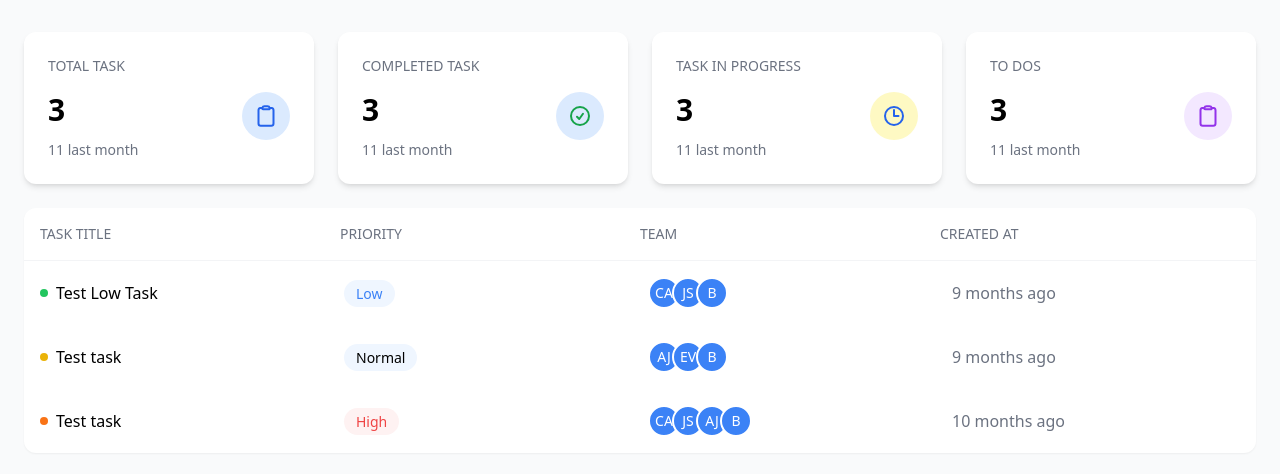
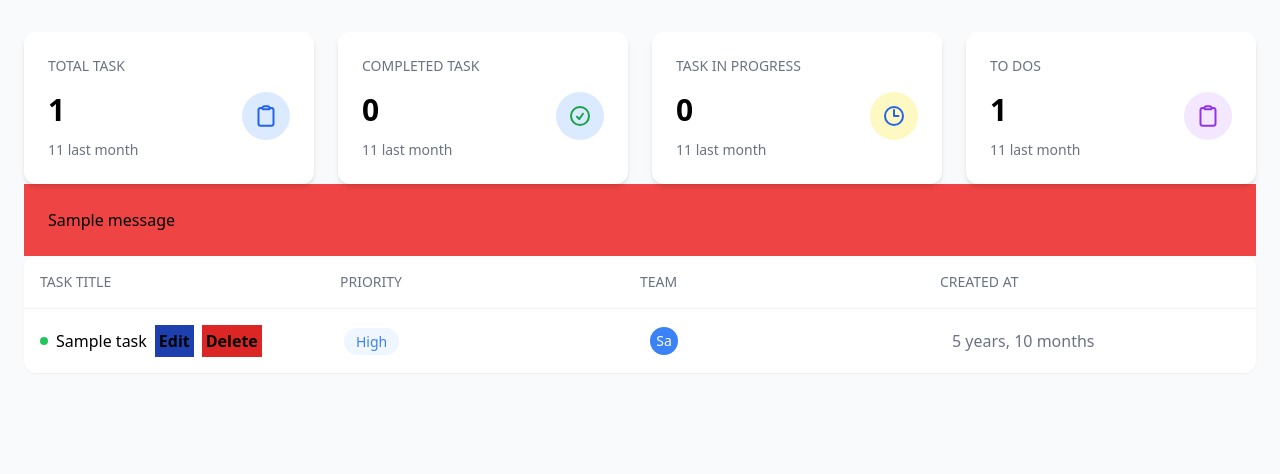
Before and after one commit to mdmohidulislammi/Learning, a Django app: page /tasks/manager/ in a window 1280 px wide. Shown: the part 64-538 px from the top of the page. Run offline with Django 5.2, Linux system fonts and the light colour scheme; tables that the repository leaves empty hold one stand-in row (values such as "Sample post"); one stand-in notice (Sample message) is shown.

Commit message:
This is final file

```diff
--- a/Django Framework/Milestone 1/task management/static/css/output.css
+++ b/Django Framework/Milestone 1/task management/static/css/output.css
@@ -846,21 +834,6 @@ video {
   border-color: rgb(243 244 246 / var(--tw-border-opacity, 1));
 }
 
-.border-gray-300 {
-  --tw-border-opacity: 1;
-  border-color: rgb(209 213 219 / var(--tw-border-opacity, 1));
-}
-
-.border-white {
-  --tw-border-opacity: 1;
-  border-color: rgb(255 255 255 / var(--tw-border-opacity, 1));
-}
-
-.border-red-300 {
-  --tw-border-opacity: 1;
-  border-color: rgb(252 165 165 / var(--tw-border-opacity, 1));
-}
-
 .border-red-600 {
   --tw-border-opacity: 1;
   border-color: rgb(220 38 38 / var(--tw-border-opacity, 1));
@@ -869,6 +842,11 @@ video {
 .border-rose-600 {
   --tw-border-opacity: 1;
   border-color: rgb(225 29 72 / var(--tw-border-opacity, 1));
+}
+
+.border-white {
+  --tw-border-opacity: 1;
+  border-color: rgb(255 255 255 / var(--tw-border-opacity, 1));
 }
 
 .bg-blue-100 {
@@ -886,6 +864,16 @@ video {
   background-color: rgb(59 130 246 / var(--tw-bg-opacity, 1));
 }
 
+.bg-blue-600 {
+  --tw-bg-opacity: 1;
+  background-color: rgb(37 99 235 / var(--tw-bg-opacity, 1));
+}
+
+.bg-blue-800 {
+  --tw-bg-opacity: 1;
+  background-color: rgb(30 64 175 / var(--tw-bg-opacity, 1));
+}
+
 .bg-gray-100 {
   --tw-bg-opacity: 1;
   background-color: rgb(243 244 246 / var(--tw-bg-opacity, 1));
@@ -901,11 +889,6 @@ video {
   background-color: rgb(34 197 94 / var(--tw-bg-opacity, 1));
 }
 
-.bg-orange-500 {
-  --tw-bg-opacity: 1;
-  background-color: rgb(249 115 22 / var(--tw-bg-opacity, 1));
-}
-
 .bg-purple-100 {
   --tw-bg-opacity: 1;
   background-color: rgb(243 232 255 / var(--tw-bg-opacity, 1));
@@ -919,11 +902,6 @@ video {
 .bg-red-100 {
   --tw-bg-opacity: 1;
   background-color: rgb(254 226 226 / var(--tw-bg-opacity, 1));
-}
-
-.bg-red-50 {
-  --tw-bg-opacity: 1;
-  background-color: rgb(254 242 242 / var(--tw-bg-opacity, 1));
 }
 
 .bg-red-500 {
@@ -946,24 +924,18 @@ video {
   background-color: rgb(234 179 8 / var(--tw-bg-opacity, 1));
 }
 
-.bg-blue-700 {
+.bg-rose-950 {
   --tw-bg-opacity: 1;
-  background-color: rgb(29 78 216 / var(--tw-bg-opacity, 1));
+  background-color: rgb(76 5 25 / var(--tw-bg-opacity, 1));
 }
 
-.bg-blue-600 {
+.bg-red-600 {
   --tw-bg-opacity: 1;
-  background-color: rgb(37 99 235 / var(--tw-bg-opacity, 1));
+  background-color: rgb(220 38 38 / var(--tw-bg-opacity, 1));
 }
 
-.bg-gray-500 {
-  --tw-bg-opacity: 1;
-  background-color: rgb(107 114 128 / var(--tw-bg-opacity, 1));
-}
-
-.bg-blue-800 {
-  --tw-bg-opacity: 1;
-  background-color: rgb(30 64 175 / var(--tw-bg-opacity, 1));
+.p-1 {
+  padding: 0.25rem;
 }
 
 .p-2 {
@@ -1085,11 +1045,6 @@ video {
   color: rgb(147 51 234 / var(--tw-text-opacity, 1));
 }
 
-.text-red-500 {
-  --tw-text-opacity: 1;
-  color: rgb(239 68 68 / var(--tw-text-opacity, 1));
-}
-
 .text-red-800 {
   --tw-text-opacity: 1;
   color: rgb(153 27 27 / var(--tw-text-opacity, 1));
--- a/Django Framework/Milestone 1/task management/tasks/models.py
+++ b/Django Framework/Milestone 1/task management/tasks/models.py
@@ -48,7 +48,7 @@ class TaskDetail(models.Model):
         on_delete=models.CASCADE,
         related_name='details',
     )
-    assigned_to = models.CharField(max_length=100)
+    # assigned_to = models.CharField(max_length=100)
     priority = models.CharField(
         max_length=1, choices=PRIORITY_OPTIONS, default=LOW)
     notes = models.TextField(blank=True, null=True)
--- a/Django Framework/Milestone 1/task management/tasks/templates/all_html/dashboard.html
+++ b/Django Framework/Milestone 1/task management/tasks/templates/all_html/dashboard.html
@@ -43,11 +43,12 @@
         <!-- Status task -->
         <div class="grid grid-cols-4 gap-6">
           <!-- Total tasks -->
+           <a href="{% url 'manager-dashboard' %}?type='all">
           <div class="bg-white rounded-xl p-6 shadow-md">
             <h3 class="text-sm font medium text-gray-500 mb-4">TOTAL TASK</h3>
             <div class="flex justify-between items-start">
               <div>
-                <p class="text-3xl font-semibold mb-3">3</p>
+                <p class="text-3xl font-semibold mb-3"> {{counts.total}} </p>
                 <p class="text-gray-500 text-sm">11 last month</p>
               </div>
               <div class="bg-blue-100 rounded-full p-3">
@@ -68,14 +69,16 @@
               </div>
             </div>
           </div>
+           </a>
           <!-- second completed task -->
+           <a href="{% url 'manager-dashboard' %}?type=completed">
           <div class="bg-white rounded-xl p-6 shadow-md">
             <h3 class="text-sm font medium text-gray-500 mb-4">
               COMPLETED TASK
             </h3>
             <div class="flex justify-between items-start">
               <div>
-                <p class="text-3xl font-semibold mb-3">3</p>
+                <p class="text-3xl font-semibold mb-3"> {{counts.completed}} </p>
                 <p class="text-gray-500 text-sm">11 last month</p>
               </div>
               <div class="bg-blue-100 rounded-full p-3">
@@ -96,14 +99,16 @@
               </div>
             </div>
           </div>
+           </a>
           <!-- TASK IN PROGRESS-->
+           <a href="{% url 'manager-dashboard' %}?type=in-progress">
           <div class="bg-white rounded-xl p-6 shadow-md">
             <h3 class="text-sm font medium text-gray-500 mb-4">
               TASK IN PROGRESS
             </h3>
             <div class="flex justify-between items-start">
               <div>
-                <p class="text-3xl font-semibold mb-3">3</p>
+                <p class="text-3xl font-semibold mb-3"> {{counts.in_progress}} </p>
                 <p class="text-gray-500 text-sm">11 last month</p>
               </div>
               <div class="bg-yellow-100 rounded-full p-3">
@@ -124,12 +129,14 @@
               </div>
             </div>
           </div>
+           </a>
           <!-- TO DOS -->
+           <a href="{% url 'manager-dashboard' %}?type=pending">
           <div class="bg-white rounded-xl p-6 shadow-md">
             <h3 class="text-sm font medium text-gray-500 mb-4">TO DOS</h3>
             <div class="flex justify-between items-start">
               <div>
-                <p class="text-3xl font-semibold mb-3">3</p>
+                <p class="text-3xl font-semibold mb-3"> {{counts.pending}} </p>
                 <p class="text-gray-500 text-sm">11 last month</p>
               </div>
               <div class="bg-purple-100 rounded-full p-3">
@@ -150,11 +157,21 @@
               </div>
             </div>
           </div>
+           </a>
 
-          <div></div>
-          <div></div>
+
         </div>
-
+           <div>
+      {% if messages %}
+      {% for message in messages %}
+      {% if message == 'Task Deleted Successfully' %}
+      <div class="bg-green-500 p-6"> {{message}} </div>
+      {% else %}
+      <div class="bg-red-500 p-6"> {{message}} </div>
+      {% endif %}
+      {% endfor %}
+      {% endif %}
+    </div>
 
         {% comment %}  {% endcomment %}
          {% block tasks %}
--- a/Django Framework/Milestone 1/task management/tasks/templates/all_html/manager.html
+++ b/Django Framework/Milestone 1/task management/tasks/templates/all_html/manager.html
@@ -16,119 +16,45 @@
 
           <!-- task items 1-->
           <div class="divide-y divide-gray-100">
+           {% for task in tasks  %}
             <div class="grid grid-cols-4 p-4 gap-4 items-center">
               <div class="flex items-center gap-2">
                 <div class="w-2 h-2 bg-green-500 rounded-full"></div>
-                <span> Test Low Task</span>
+                <span> {{task.title}} </span>
+               <form action="{% url 'update-task' task.id %}" method="POST">
+                {% csrf_token %}
+                <button class="bg-blue-800 p-1 font-semibold">Edit</button>
+               </form>
+               <form action="{% url 'delete-task' task.id %}" method="POST">
+                {% csrf_token %}
+                  <button class="bg-red-600 p-1 font-semibold">Delete</button>
+               </form>
               </div>
               <div>
                 <span
                   class="px-3 rounded-full bg-blue-50 text-blue-500 py-1 text-sm"
-                  >Low</span
+                  > {{task.details.get_priority_display}} </span
                 >
               </div>
               <div>
                 <div class="flex -space-x-2">
-                  <div
+                  {% for emp in task.assigned_to.all %}
+                    <div
                     class="w-8 h-8 rounded-full bg-blue-500 flex items-center justify-center text-white text-sm border-2 border-white"
                   >
-                    CA
+                  {{emp.name|slice:':2'}}
                   </div>
-                  <div
-                    class="w-8 h-8 rounded-full bg-blue-500 flex items-center justify-center text-white text-sm border-2 border-white"
-                  >
-                    JS
-                  </div>
-                  <div
-                    class="w-8 h-8 rounded-full bg-blue-500 flex items-center justify-center text-white text-sm border-2 border-white"
-                  >
-                    B
-                  </div>
+                  {% endfor %}
+
                 </div>
               </div>
               <div>
-                <span class="text-gray-500">9 months ago</span>
+                <span class="text-gray-500"> {{task.created_at|timesince}} </span>
               </div>
             </div>
+
+           {% endfor %}
           </div>
-          <!-- items two -->
-          <div class="divide-y divide-gray-100">
-            <div class="grid grid-cols-4 p-4 gap-4 items-center">
-              <div class="flex items-center gap-2">
-                <div class="w-2 h-2 bg-yellow-500 rounded-full"></div>
-                <span> Test task</span>
-              </div>
-              <div>
-                <span
-                  class="px-3 rounded-full bg-blue-50 text-black-100 py-1 text-sm"
-                  >Normal</span
-                >
-              </div>
-              <div>
-                <div class="flex -space-x-2">
-                  <div
-                    class="w-8 h-8 rounded-full bg-blue-500 flex items-center justify-center text-white text-sm border-2 border-white"
-                  >
-                    AJ
-                  </div>
-                  <div
-                    class="w-8 h-8 rounded-full bg-blue-500 flex items-center justify-center text-white text-sm border-2 border-white"
-                  >
-                    EV
-                  </div>
-                  <div
-                    class="w-8 h-8 rounded-full bg-blue-500 flex items-center justify-center text-white text-sm border-2 border-white"
-                  >
-                    B
-                  </div>
-                </div>
-              </div>
-              <div>
-                <span class="text-gray-500">9 months ago</span>
-              </div>
-            </div>
-          </div>
-          <!-- items three -->
-          <div class="divide-y divide-gray-100">
-            <div class="grid grid-cols-4 p-4 gap-4 items-center">
-              <div class="flex items-center gap-2">
-                <div class="w-2 h-2 bg-orange-500 rounded-full"></div>
-                <span> Test task</span>
-              </div>
-              <div>
-                <span
-                  class="px-3 rounded-full bg-red-50 text-red-500 py-1 text-sm"
-                  >High</span
-                >
-              </div>
-              <div>
-                <div class="flex -space-x-2">
-                  <div
-                    class="w-8 h-8 rounded-full bg-blue-500 flex items-center justify-center text-white text-sm border-2 border-white"
-                  >
-                    CA
-                  </div>
-                  <div
-                    class="w-8 h-8 rounded-full bg-blue-500 flex items-center justify-center text-white text-sm border-2 border-white"
-                  >
-                    JS
-                  </div>
-                  <div
-                    class="w-8 h-8 rounded-full bg-blue-500 flex items-center justify-center text-white text-sm border-2 border-white"
-                  >
-                    AJ
-                  </div>
-                  <div
-                    class="w-8 h-8 rounded-full bg-blue-500 flex items-center justify-center text-white text-sm border-2 border-white"
-                  >
-                    B
-                  </div>
-                </div>
-              </div>
-              <div>
-                <span class="text-gray-500">10 months ago</span>
-              </div>
-            </div>
-          </div>
+
         </div>
     {%endblock tasks%}
--- a/Django Framework/Milestone 1/task management/tasks/urls.py
+++ b/Django Framework/Milestone 1/task management/tasks/urls.py
@@ -1,8 +1,10 @@
 from django.urls import path
-from tasks.views import manager,users, create_task
-
+from tasks.views import manager,users, create_task, view_task, update_task, delete_task
 urlpatterns = [
-  path('manager/', manager)  ,
+  path('manager/', manager, name="manager-dashboard")  ,
   path('dashboard/', users),
-  path('create-tasks/', create_task)
+  path('create-tasks/', create_task, name="create-task"),
+  path("view/", view_task),
+  path("update-task/<int:id>", update_task, name='update-task'),
+  path("delete-task/<int:id>", delete_task, name='delete-task'),
 ]
--- a/Django Framework/Milestone 1/task management/tasks/views.py
+++ b/Django Framework/Milestone 1/task management/tasks/views.py
@@ -1,21 +1,53 @@
-from django.shortcuts import render
+from django.shortcuts import render,redirect
 from django.http import HttpResponse
-from tasks.forms import TaskModelForm
+from tasks.forms import TaskModelForm, TaskDetailForm
 from tasks.models import Employee, Task
+from datetime import date
+from django.db.models import Q, Count, Max, Avg
+from django.contrib import messages
 def manager(request):
-    return render(request, "all_html/manager.html")
+        #getting task count
+    # total_task=tasks.count()
+    # completed_task=Task.objects.filter(status='COMPLETED').count()
+    # in_progress=Task.objects.filter(status='IN_PROGRESS').count()
+    # pending_task=Task.objects.filter(status='PENDING').count()
+    counts=Task.objects.aggregate(total=Count('id'), completed=Count('id', filter=Q(status='COMPLETED')), in_progress=Count('id', filter=Q(status='IN_PROGRESS')), pending=Count('id', filter=Q(status='PENDING')))
+    type=request.GET.get('type', 'all')
+    base_query=Task.objects.select_related('details').prefetch_related('assigned_to')
+    tasks=base_query.all()
+    if type=='completed':
+        tasks=base_query.filter(status='COMPLETED')
+    elif type=='pending':
+        tasks=base_query.filter(status='PENDING')
+    elif type=='in-progress':
+        tasks=base_query.filter(status='IN_PROGRESS')
+    elif type=='all':
+        tasks=base_query.all()
+    context={
+       "tasks":tasks,
+        "counts":counts
+    }
+    return render(request, "all_html/manager.html", context)
 def users(request):
     return render(request, "all_html/users.html")
 
 def create_task(request):
-    employees=Employee.objects.all()
-    form=TaskModelForm() #by default get
+
+    # employees=Employee.objects.all()
+    task_form=TaskModelForm()
+    task_detail_form=TaskDetailForm()
+
     if request.method=="POST":
-        form=TaskModelForm(request.POST)
-        if form.is_valid():
-            form.save()
-
-            #  For Django Form Data
+        task_form=TaskModelForm(request.POST)
+        task_detail_form=TaskDetailForm(request.POST)
+        if task_form.is_valid() and task_detail_form.is_valid():
+            task=task_form.save()
+            task_detail=task_detail_form.save(commit=False)
+            task_detail.task=task
+            task_detail.save()
+            messages.success(request,"TASK CREATED SUCCESSFULLY")
+            return redirect('create-task')
+             #  For Django Form Data
     #         data=form.cleaned_data
     #         title=data.get('title')
     #         description=data.get('description')
@@ -27,6 +59,54 @@ def create_task(request):
     #         for emp_id in assigned_to:
     #             employee=Employee.objects.get(id=emp_id)
     #             task.assigned_to.add(employee)
-            return HttpResponse("Task Added Successfully")
-    context={"form":form}
+
+    context={"task_form":task_form, "task_detail_form":task_detail_form}
     return render(request, "tasks.html", context)
+def update_task(request, id):
+    task_update=Task.objects.get(id=id)
+    # employees=Employee.objects.all()
+    task_form=TaskModelForm(instance=task_update)
+    task_detail_form=TaskDetailForm(instance=task_update.details)
+
+    if request.method=="POST":
+        task_form=TaskModelForm(request.POST, instance=task_update)
+        task_detail_form=TaskDetailForm(request.POST,instance=task_update.details)
+        if task_form.is_valid() and task_detail_form.is_valid():
+            task=task_form.save()
+            task_detail=task_detail_form.save(commit=False)
+            task_detail.task=task
+            task_detail_form.save()
+            messages.success(request,"TASK UPDATED SUCCESSFULLY")
+            return redirect('update-task', id)
+             #  For Django Form Data
+    #         data=form.cleaned_data
+    #         title=data.get('title')
+    #         description=data.get('description')
+    #         due_date=data.get('due_date')
+    #         assigned_to=data.get('assigned_to')
+    #         task=Task.objects.create(title=title, description=description, due_date=due_date)
+
+    #         #assign task to employees
+    #         for emp_id in assigned_to:
+    #             employee=Employee.objects.get(id=emp_id)
+    #             task.assigned_to.add(employee)
+
+    context={"task_form":task_form, "task_detail_form":task_detail_form}
+    return render(request, "tasks.html", context)
+
+def delete_task(request, id):
+    if request.method=='POST':
+        task=Task.objects.get(id=id)
+        task.delete()
+        messages.success(request, 'Task Deleted Successfully')
+        return redirect('manager-dashboard')
+    else:
+        messages.error(request, 'Something Went Wrong. Plese Try again...')
+        return redirect('manager-dashboard')
+
+
+
+def view_task(request):
+    # tasks=Task.objects.all()
+    employees=Employee.objects.prefetch_related('tasks').all()
+    return render(request, "show_task.html", {"employees":employees})
```
Also changed, not shown: other parts of Django Framework/Milestone 1/task management/static/css/output.css (+10 -44 lines), Django Framework/Milestone 1/task management/tasks/forms.py (+10 -2 lines), Django Framework/Milestone 1/task management/tasks/templates/tasks.html (+12 -5 lines), Django Framework/Milestone 1/task management/tasks/migrations/0002_remove_taskdetail_assigned_to.py (added).
